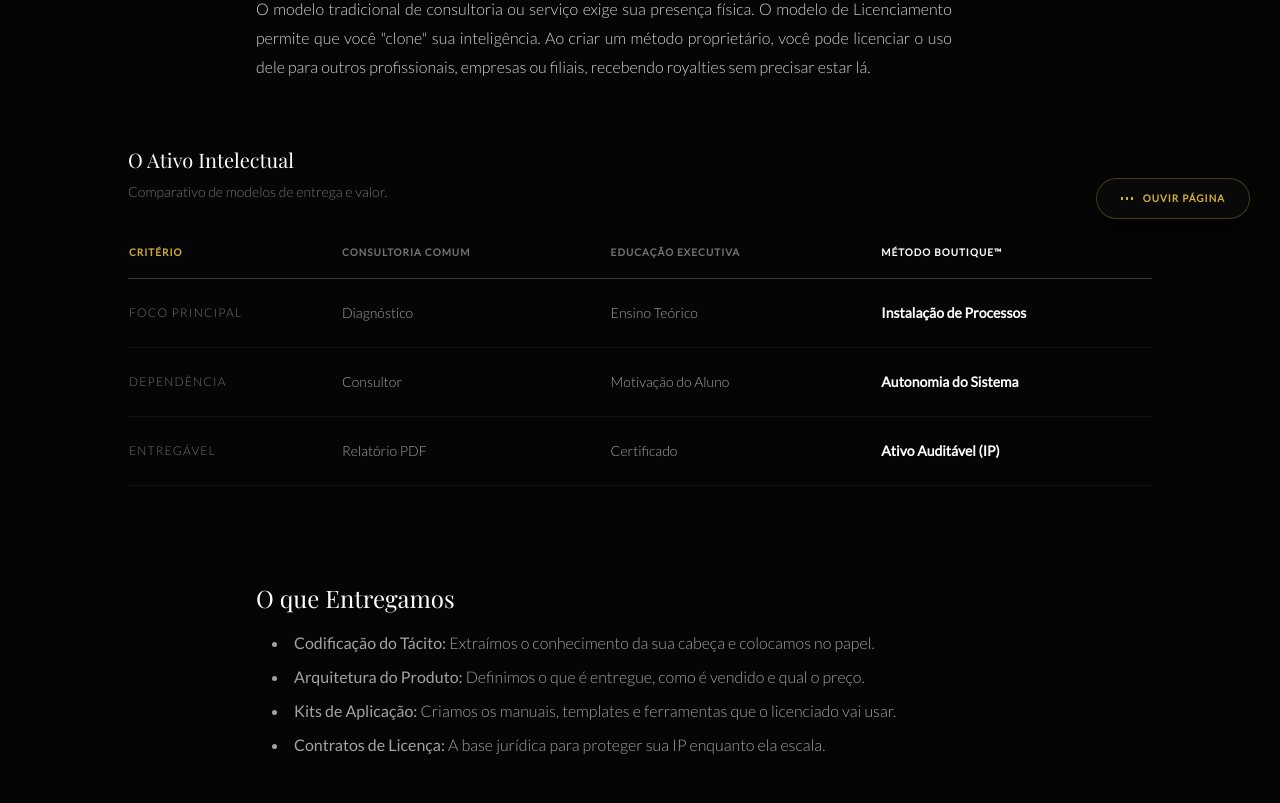
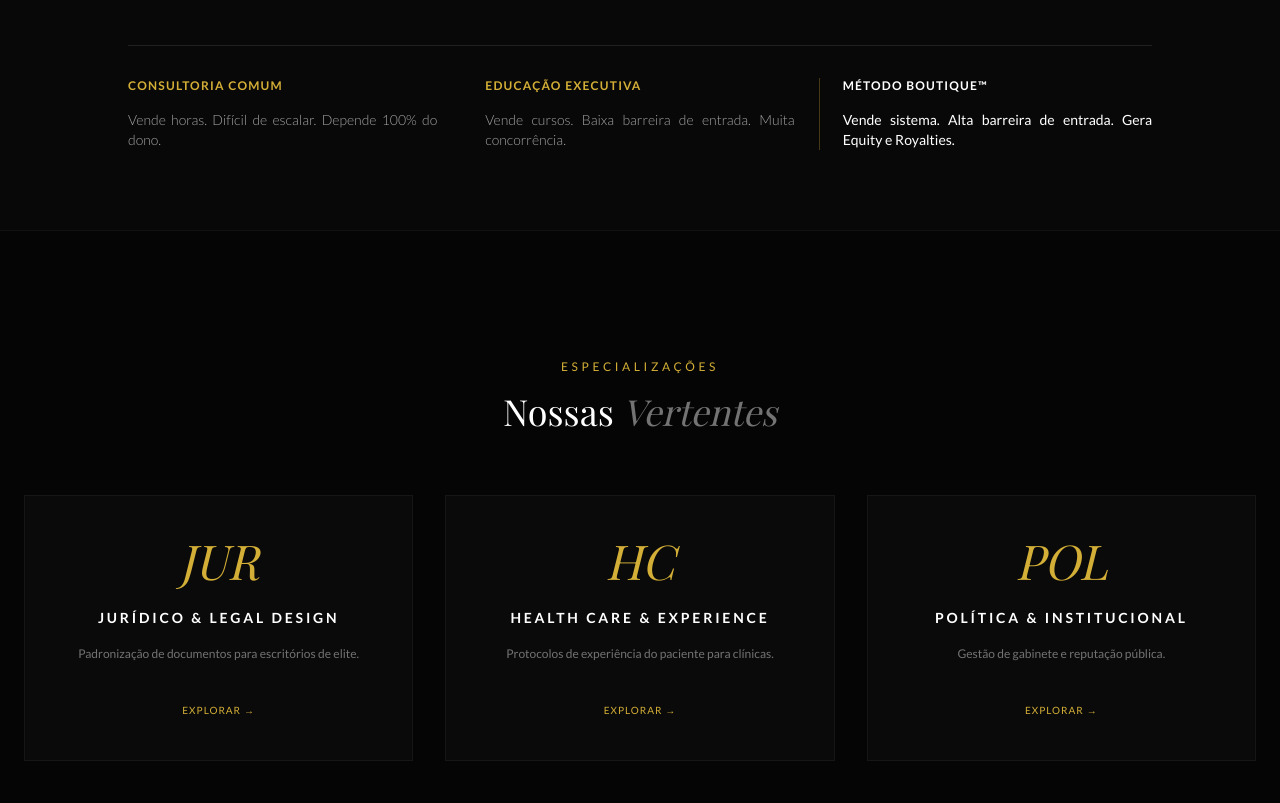
Before and after one commit to chefleonardoaraujo-wq/methodboutique, a plain HTML site: page licenciamento.html in a window 1280 px wide. Shown: the part 551-1354 px from the top of the page. Drawn offline with nearby package versions, Linux system fonts and the light colour scheme; a web font is replaced by a local one.

Commit message:
Update licenciamento.html

```diff
--- a/licenciamento.html
+++ b/licenciamento.html
@@ -9,7 +9,7 @@
     <link rel="stylesheet" href="accessibility.css">
 
     <script src="https://cdn.tailwindcss.com"></script>
-    <link href="https://fonts.googleapis.com/css2?family=Lato:wght@300;400&family=Playfair+Display:ital,wght@0,400;0,600;1,400&display=swap" rel="stylesheet">
+    <link href="https://fonts.googleapis.com/css2?family=Lato:wght@300;400;700&family=Playfair+Display:ital,wght@0,400;0,600;1,400&display=swap" rel="stylesheet">
     <script>
         tailwind.config = {
             theme: {
@@ -24,40 +24,25 @@
         body { background-color: #050505; color: #e5e5e5; font-family: 'Lato', sans-serif; overflow-x: hidden; }
         .gold-selection::selection { background: #d4af37; color: black; }
 
-        /* Botão de Audiodescrição */
-        .audio-fab {
-            position: fixed;
-            bottom: 30px;
-            right: 30px;
-            z-index: 100;
-            background: rgba(10, 10, 10, 0.8);
-            backdrop-filter: blur(10px);
-            border: 1px solid rgba(212, 175, 55, 0.3);
-            border-radius: 50px;
-            padding: 12px 24px;
-            display: flex;
-            align-items: center;
-            gap: 10px;
-            cursor: pointer;
-            transition: all 0.3s ease;
-            box-shadow: 0 10px 30px rgba(0,0,0,0.5);
+        /* FIX PARA CELULAR: Engenharia de Modais */
+        .modal-container {
+            max-height: 85vh;
+            overflow-y: auto;
+            width: 95%;
+            scrollbar-width: thin;
+            scrollbar-color: #d4af37 transparent;
         }
-        .audio-fab:hover { border-color: #d4af37; transform: translateY(-2px); }
-        .audio-wave { display: flex; gap: 3px; align-items: center; height: 15px; }
-        .bar { width: 2px; background: #d4af37; animation: wave 1s infinite ease-in-out; }
-        .bar:nth-child(1) { height: 60%; animation-delay: 0s; }
-        .bar:nth-child(2) { height: 100%; animation-delay: 0.1s; }
-        .bar:nth-child(3) { height: 50%; animation-delay: 0.2s; }
-        .paused .bar { animation: none; height: 20%; }
-        @keyframes wave { 0%, 100% { height: 40%; } 50% { height: 100%; } }
+        .modal-container::-webkit-scrollbar { width: 4px; }
+        .modal-container::-webkit-scrollbar-thumb { background: #d4af37; border-radius: 10px; }
+
+        .modal-enter { animation: fadeIn 0.3s ease-out forwards; }
+        @keyframes fadeIn { from { opacity: 0; transform: scale(0.95); } to { opacity: 1; transform: scale(1); } }
     </style>
 </head>
-
 <body class="antialiased gold-selection flex flex-col min-h-screen">
 
     <a href="#main-content" class="skip-link">Pular para o conteúdo</a>
 
-    <!-- NAV PADRÃO -->
     <nav class="fixed w-full z-50 bg-black/90 backdrop-blur-md border-b border-white/5 transition-all duration-300">
         <div class="max-w-7xl mx-auto px-6 py-4 md:h-20 flex flex-col md:flex-row items-center justify-between gap-4">
             <a href="index.html" class="font-serif text-xl tracking-widest text-white uppercase hover:text-gold-400 transition">
@@ -68,8 +53,7 @@
                 <div class="flex space-x-4 md:space-x-8 text-[10px] md:text-xs tracking-[0.2em] uppercase font-light text-center flex-wrap justify-center">
                     <a href="origem.html" class="text-white hover:text-gold-400 transition">A Origem</a>
                     <a href="manifesto.html" class="text-white hover:text-gold-400 transition">A Holding</a>
-                    <a href="licenciamento.html" class="text-gold-400 border-b border-gold-400 pb-1 transition">Licenciamento</a>
-                    <a href="como-funciona.html" class="text-white hover:text-gold-400 transition">Como Funciona</a>
+                    <a href="licenciamento.html" class="text-gold-400 border-b border-gold-400 pb-1">Licenciamento</a>
                     <a href="servicos.html" class="text-white hover:text-gold-400 transition">Serviços</a>
                     <a href="store.html" class="text-white hover:text-gold-400 transition">Acervo</a>
                 </div>
@@ -77,7 +61,7 @@
                 <div class="flex items-center gap-2 text-[10px] uppercase tracking-widest border-l border-white/20 pl-4 md:pl-6 ml-2">
                     <span class="text-gold-400 cursor-default">PT</span>
                     <span class="text-white/30">|</span>
-                    <a href="licenciamento-pilares-en.html" class="text-neutral-500 hover:text-white transition">EN</a>
+                    <a href="licenciamento-en.html" class="text-neutral-500 hover:text-white transition">EN</a>
                 </div>
             </div>
 
@@ -87,131 +71,165 @@
         </div>
     </nav>
 
-    <!-- pt padrão p/ nav fixo -->
-    <main id="main-content" class="flex-grow pt-52 pb-32 px-6">
-        <div class="max-w-5xl mx-auto space-y-16">
+    <main id="main-content">
+        <header class="pt-48 md:pt-52 pb-20 px-6 text-center">
+            <h1 class="font-serif text-4xl md:text-7xl text-white mb-6">
+                Licenciamento do <span class="italic text-neutral-500">Método</span>
+            </h1>
+            <p class="text-neutral-400 font-light max-w-2xl mx-auto text-lg leading-relaxed">
+                Escalar sem inchar. Transforme seu know-how em produtos que outros podem aplicar.
+            </p>
+        </header>
 
-            <header class="space-y-6 text-center border-b border-white/10 pb-16">
-                <span class="text-gold-400 text-xs tracking-[0.3em] uppercase">Pilar 02</span>
-                <h1 class="font-serif text-4xl md:text-6xl text-white">Licenciamento de <span class="italic text-neutral-500">Método</span></h1>
-                <p class="text-neutral-400 font-light max-w-2xl mx-auto text-lg leading-relaxed">
-                    Escalar sem inchar. Transformar seu know-how em produtos que outros podem aplicar.
-                </p>
-            </header>
-
-            <div class="space-y-16 text-neutral-300 font-light leading-relaxed">
-
-                <div class="text-justify max-w-3xl mx-auto">
-                    <h2 class="font-serif text-2xl text-white mb-4">O Poder da Escala</h2>
-                    <p>
-                        O modelo tradicional de consultoria ou serviço exige sua presença física. O modelo de Licenciamento permite que você "clone" sua inteligência. Ao criar um método proprietário, você pode licenciar o uso dele para outros profissionais, empresas ou filiais, recebendo royalties sem precisar estar lá.
-                    </p>
+        <section class="py-20 px-6 border-t border-white/5 bg-neutral-900/20">
+            <div class="max-w-5xl mx-auto">
+                <div class="text-left mb-12">
+                    <h2 class="font-serif text-3xl text-white">O Ativo Intelectual</h2>
+                    <p class="text-[10px] uppercase tracking-widest text-neutral-500">Comparativo de modelos de entrega e valor</p>
                 </div>
 
-                <div class="w-full overflow-x-auto">
-                    <div class="space-y-2 mb-6 text-center md:text-left">
-                        <h3 class="text-white font-serif text-xl">O Ativo Intelectual</h3>
-                        <p class="text-sm text-neutral-500">Comparativo de modelos de entrega e valor.</p>
+                <div class="grid md:grid-cols-3 gap-12 border-t border-white/10 pt-8">
+                    <div>
+                        <h3 class="text-gold-400 text-xs font-bold uppercase tracking-widest mb-4">Consultoria Comum</h3>
+                        <p class="text-neutral-400 text-sm font-light text-justify">Vende horas. Difícil de escalar. Depende 100% do dono.</p>
                     </div>
+                    <div>
+                        <h3 class="text-gold-400 text-xs font-bold uppercase tracking-widest mb-4">Educação Executiva</h3>
+                        <p class="text-neutral-400 text-sm font-light text-justify">Vende cursos. Baixa barreira de entrada. Muita concorrência.</p>
+                    </div>
+                    <div class="relative">
+                        <h3 class="text-white text-xs font-bold uppercase tracking-widest mb-4">Método Boutique™</h3>
+                        <p class="text-white text-sm font-medium text-justify">Vende sistema. Alta barreira de entrada. Gera Equity e Royalties.</p>
+                        <div class="absolute -left-6 top-0 bottom-0 w-px bg-gold-400/30 hidden md:block"></div>
+                    </div>
+                </div>
+            </div>
+        </section>
 
-                    <table class="w-full text-left text-sm border-collapse">
-                        <thead>
-                            <tr class="text-gold-400 border-b border-white/20 uppercase tracking-widest text-[10px]">
-                                <th class="py-4 pr-4">Critério</th>
-                                <th class="py-4 pr-4 text-neutral-500">Consultoria Comum</th>
-                                <th class="py-4 pr-4 text-neutral-500">Educação Executiva</th>
-                                <th class="py-4 text-white">Método Boutique™</th>
-                            </tr>
-                        </thead>
-                        <tbody class="text-neutral-400">
-                            <tr class="border-b border-white/5 hover:bg-white/5 transition">
-                                <td class="py-6 text-xs uppercase tracking-widest text-neutral-500">Foco Principal</td>
-                                <td class="py-6">Diagnóstico</td>
-                                <td class="py-6">Ensino Teórico</td>
-                                <td class="py-6 text-white font-bold">Instalação de Processos</td>
-                            </tr>
-                            <tr class="border-b border-white/5 hover:bg-white/5 transition">
-                                <td class="py-6 text-xs uppercase tracking-widest text-neutral-500">Dependência</td>
-                                <td class="py-6">Consultor</td>
-                                <td class="py-6">Motivação do Aluno</td>
-                                <td class="py-6 text-white font-bold">Autonomia do Sistema</td>
-                            </tr>
-                            <tr class="border-b border-white/5 hover:bg-white/5 transition">
-                                <td class="py-6 text-xs uppercase tracking-widest text-neutral-500">Entregável</td>
-                                <td class="py-6">Relatório PDF</td>
-                                <td class="py-6">Certificado</td>
-                                <td class="py-6 text-white font-bold">Ativo Auditável (IP)</td>
-                            </tr>
-                        </tbody>
-                    </table>
+        <section class="py-32 px-6 border-t border-white/5">
+            <div class="max-w-7xl mx-auto">
+                <div class="text-center mb-16">
+                    <span class="text-gold-400 text-xs tracking-[0.3em] uppercase block mb-4">Especializações</span>
+                    <h2 class="font-serif text-4xl text-white">Nossas <span class="italic text-neutral-500">Vertentes</span></h2>
                 </div>
 
-                <div class="max-w-3xl mx-auto pt-8">
-                    <h2 class="font-serif text-2xl text-white mb-4">O que Entregamos</h2>
-                    <ul class="list-disc list-inside space-y-2 pl-4 text-neutral-400">
-                        <li><strong>Codificação do Tácito:</strong> Extraímos o conhecimento da sua cabeça e colocamos no papel.</li>
-                        <li><strong>Arquitetura do Produto:</strong> Definimos o que é entregue, como é vendido e qual o preço.</li>
-                        <li><strong>Kits de Aplicação:</strong> Criamos os manuais, templates e ferramentas que o licenciado vai usar.</li>
-                        <li><strong>Contratos de Licença:</strong> A base jurídica para proteger sua IP enquanto ela escala.</li>
-                    </ul>
-                </div>
+                <div class="grid md:grid-cols-3 gap-8">
+                    <a href="licenciamento-jur.html" class="bg-[#0a0a0a] border border-white/5 p-10 text-center group hover:border-gold-400 transition duration-500 block">
+                        <span class="text-gold-400 font-serif text-5xl italic mb-6 block group-hover:scale-110 transition duration-500">JUR</span>
+                        <h3 class="text-white text-sm uppercase tracking-[0.2em] font-bold mb-4">Jurídico & Legal Design</h3>
+                        <p class="text-neutral-500 text-xs leading-relaxed mb-8">Padronização de documentos para escritórios de elite.</p>
+                        <span class="text-[10px] uppercase tracking-widest text-gold-400 group-hover:text-white transition">Explorar &rarr;</span>
+                    </a>
 
-                <div class="pt-8 text-center">
-                    <a href="iniciar-tratativas.html" class="inline-block px-8 py-3 bg-gold-400 text-black text-xs font-bold uppercase tracking-widest hover:bg-white transition duration-500">
-                        Quero Licenciar meu Método
+                    <a href="hc.html" class="bg-[#0a0a0a] border border-white/5 p-10 text-center group hover:border-gold-400 transition duration-500 block">
+                        <span class="text-gold-400 font-serif text-5xl italic mb-6 block group-hover:scale-110 transition duration-500">HC</span>
+                        <h3 class="text-white text-sm uppercase tracking-[0.2em] font-bold mb-4">Health Care & Experience</h3>
+                        <p class="text-neutral-500 text-xs leading-relaxed mb-8">Protocolos de experiência do paciente para clínicas.</p>
+                        <span class="text-[10px] uppercase tracking-widest text-gold-400 group-hover:text-white transition">Explorar &rarr;</span>
+                    </a>
+
+                    <a href="pol.html" class="bg-[#0a0a0a] border border-white/5 p-10 text-center group hover:border-gold-400 transition duration-500 block">
+                        <span class="text-gold-400 font-serif text-5xl italic mb-6 block group-hover:scale-110 transition duration-500">POL</span>
+                        <h3 class="text-white text-sm uppercase tracking-[0.2em] font-bold mb-4">Política & Institucional</h3>
+                        <p class="text-neutral-500 text-xs leading-relaxed mb-8">Gestão de gabinete e reputação pública.</p>
+                        <span class="text-[10px] uppercase tracking-widest text-gold-400 group-hover:text-white transition">Explorar &rarr;</span>
                     </a>
                 </div>
             </div>
+        </section>
 
+        <section class="py-32 px-6 border-t border-white/5">
+            <div class="max-w-7xl mx-auto">
+                <div class="text-center mb-16">
+                    <span class="text-gold-400 text-xs tracking-[0.3em] uppercase block mb-4">Modelos de Negócio</span>
+                    <h2 class="font-serif text-4xl text-white">Planos de <span class="italic text-neutral-500">Licenciamento</span></h2>
+                    <p class="text-neutral-500 text-xs mt-4 uppercase tracking-widest">Clique nos cards para ver detalhes</p>
+                </div>
+
+                <div class="grid md:grid-cols-3 gap-8 items-center">
+                    <button onclick="openModal('essential')" class="bg-[#0a0a0a] border border-white/5 p-10 text-center group hover:border-gold-400 transition duration-500 h-fit w-full">
+                        <h3 class="font-serif text-3xl text-white mb-2">Essential</h3>
+                        <span class="text-neutral-500 text-[10px] uppercase tracking-widest block mb-8">Licença de Uso</span>
+                        <p class="text-neutral-400 text-sm font-light leading-relaxed mb-8">Ideal para utilizar a marca e manuais básicos sem suporte estratégico.</p>
+                        <span class="text-[10px] uppercase tracking-widest text-gold-400 group-hover:text-white transition">Ver Detalhes &rarr;</span>
+                    </button>
+
+                    <button onclick="openModal('professional')" class="bg-[#0a0a0a] border-2 border-gold-400 p-12 text-center relative transform scale-100 md:scale-105 z-10 w-full shadow-2xl shadow-gold-400/10">
+                        <span class="absolute top-0 left-1/2 -translate-x-1/2 -translate-y-1/2 bg-gold-400 text-black text-[10px] uppercase tracking-widest px-4 py-1 font-bold">Recomendado</span>
+                        <h3 class="font-serif text-4xl text-gold-400 mb-2">Professional</h3>
+                        <span class="text-neutral-400 text-[10px] uppercase tracking-widest block mb-8">Certificação & Suporte</span>
+                        <p class="text-white text-sm font-light leading-relaxed mb-8">Para parceiros que buscam escalar. Inclui treinamento e acompanhamento.</p>
+                        <span class="text-[10px] uppercase tracking-widest text-white hover:text-gold-400 transition">Ver Detalhes &rarr;</span>
+                    </button>
+
+                    <button onclick="openModal('enterprise')" class="bg-[#0a0a0a] border border-white/5 p-10 text-center group hover:border-gold-400 transition duration-500 h-fit w-full">
+                        <h3 class="font-serif text-3xl text-white mb-2">Enterprise</h3>
+                        <span class="text-neutral-500 text-[10px] uppercase tracking-widest block mb-8">Master & Equity</span>
+                        <p class="text-neutral-400 text-sm font-light leading-relaxed mb-8">Customização total do método e exclusividade territorial.</p>
+                        <span class="text-[10px] uppercase tracking-widest text-gold-400 group-hover:text-white transition">Ver Detalhes &rarr;</span>
+                    </button>
+                </div>
+            </div>
+        </section>
+    </main>
+
+    <div id="modal-overlay" class="fixed inset-0 bg-black/95 backdrop-blur-md z-[100] hidden items-center justify-center p-4 md:p-6">
+        <div class="bg-neutral-900 border border-gold-400/30 max-w-2xl w-full p-6 md:p-12 relative shadow-2xl modal-container modal-enter">
+            <button onclick="closeModal()" class="absolute top-4 right-4 text-neutral-500 hover:text-gold-400 transition-colors text-2xl" aria-label="Fechar">✕</button>
+            <div id="modal-content" class="space-y-6"></div>
         </div>
-    </main>
+    </div>
 
     <footer class="bg-black py-8 border-t border-white/10 text-[10px] text-neutral-600 text-center uppercase tracking-widest mt-auto">
         <p>Boutique Method IP Holding Ltda © 2026</p>
     </footer>
 
-    <button id="globalAudioBtn" class="audio-fab paused" onclick="toggleAudioDescription()" aria-label="Ouvir conteúdo">
-        <div class="audio-wave">
-            <div class="bar"></div>
-            <div class="bar"></div>
-            <div class="bar"></div>
-        </div>
-        <span id="audioLabel" class="text-[10px] uppercase tracking-widest text-gold-400 font-bold">Ouvir Página</span>
-    </button>
+    <script>
+        const modalData = {
+            essential: {
+                label: "Modelo Individual", title: "Essential",
+                text: "Acesso completo ao framework metodológico para aplicação individual. Ideal para profissionais autônomos que buscam diferenciar sua entrega através de processos validados. Inclui manual de marca, acesso à plataforma de treinamento e certificação pessoal."
+            },
+            professional: {
+                label: "Modelo Business", title: "Professional",
+                text: "Estrutura robusta para padronização de equipes. Permite que escritórios e clínicas instalem o 'Sistema Operacional Boutique' em sua cultura. Inclui treinamentos in-company (online), suporte à implementação e licenças de uso para colaboradores."
+            },
+            enterprise: {
+                label: "Modelo Master", title: "Enterprise",
+                text: "O nível mais alto de parceria. Garante exclusividade territorial e o direito de revender e sublicenciar o método na sua região. Inclui consultoria estratégica de equity, participação no board de inovação e royalties sobre a rede criada."
+            }
+        };
 
-    <script src="accessibility.js"></script>
+        function openModal(id) {
+            const content = modalData[id];
+            const overlay = document.getElementById('modal-overlay');
+            const container = document.getElementById('modal-content');
 
-    <script>
-        const synth = window.speechSynthesis;
-        let isPlaying = false;
+            container.innerHTML = `
+                <span class="text-gold-400 text-xs tracking-[0.3em] uppercase block mb-2 font-bold">${content.label}</span>
+                <h3 class="font-serif text-3xl md:text-4xl text-white mb-6 leading-tight italic">${content.title}</h3>
+                <div class="w-12 h-px bg-gold-400 mb-6"></div>
+                <p class="text-neutral-300 font-light text-base md:text-lg leading-relaxed text-justify">${content.text}</p>
+                <div class="pt-8 flex justify-end">
+                    <button onclick="closeModal()" class="px-6 py-3 border border-gold-400 text-gold-400 text-[10px] uppercase tracking-widest hover:bg-gold-400 hover:text-black transition">Fechar</button>
+                </div>
+            `;
 
-        function toggleAudioDescription() {
-            const btn = document.getElementById('globalAudioBtn');
-            const label = document.getElementById('audioLabel');
+            overlay.classList.remove('hidden');
+            overlay.classList.add('flex');
+            document.body.style.overflow = 'hidden';
+        }
 
-            if (isPlaying) {
-                synth.cancel();
-                isPlaying = false;
-                btn.classList.add('paused');
-                label.innerText = "Ouvir Página";
-            } else {
-                const text = "Licenciamento de Método. Pilar zero dois. Escalar sem inchar. Transformar seu know-how em ativos que geram royalties sem depender da sua presença física. Oferecemos codificação do conhecimento tácito, arquitetura do produto, kits de aplicação e contratos de licença.";
+        function closeModal() {
+            const overlay = document.getElementById('modal-overlay');
+            overlay.classList.add('hidden');
+            overlay.classList.remove('flex');
+            document.body.style.overflow = 'auto';
+        }
 
-                const utter = new SpeechSynthesisUtterance(text);
-                utter.lang = 'pt-BR';
-                utter.rate = 0.95;
-
-                utter.onend = () => {
-                    isPlaying = false;
-                    btn.classList.add('paused');
-                    label.innerText = "Ouvir Página";
-                };
-
-                synth.speak(utter);
-                isPlaying = true;
-                btn.classList.remove('paused');
-                label.innerText = "Parar Áudio";
-            }
+        window.onclick = function(event) {
+            const overlay = document.getElementById('modal-overlay');
+            if (event.target == overlay) closeModal();
         }
     </script>
 </body>
```
